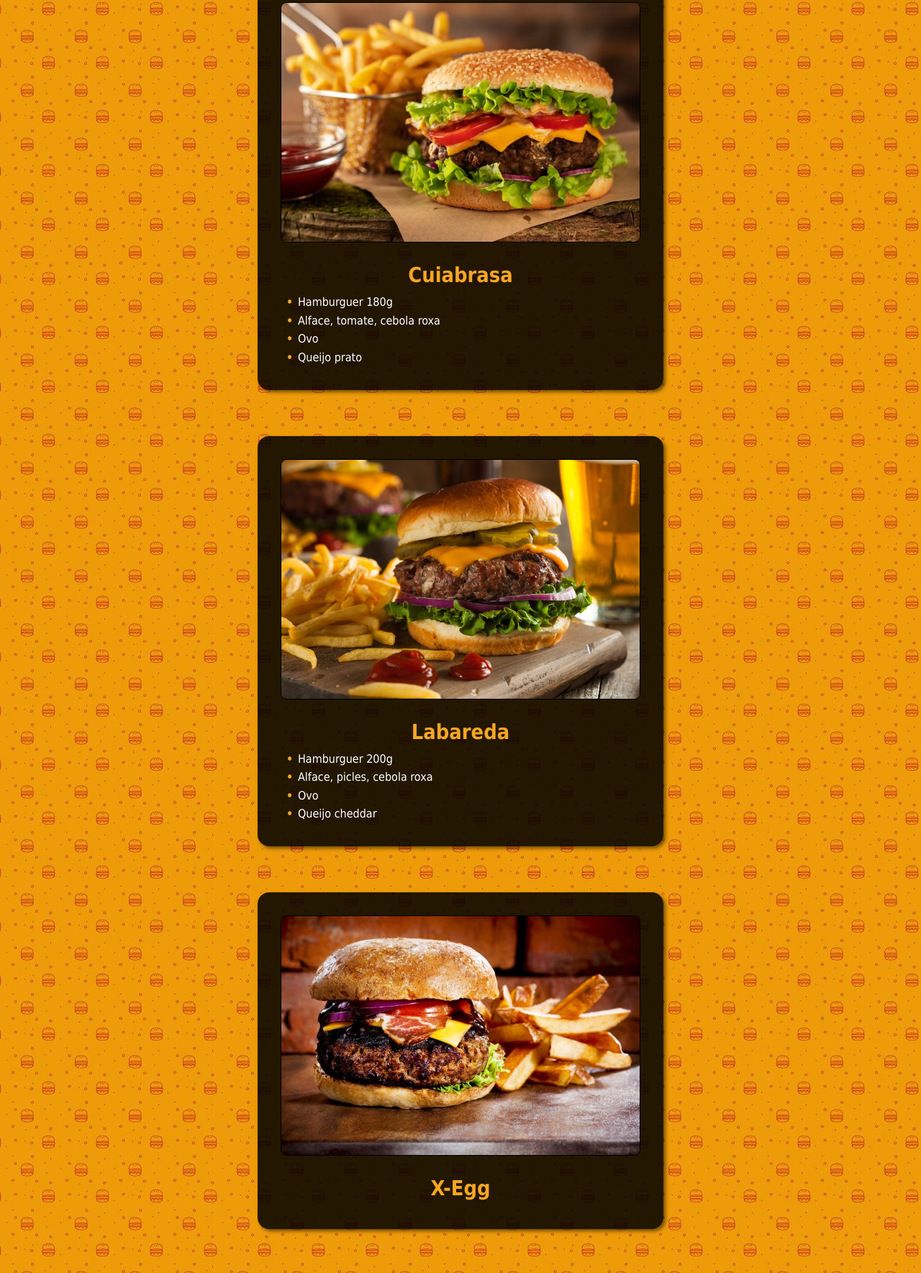
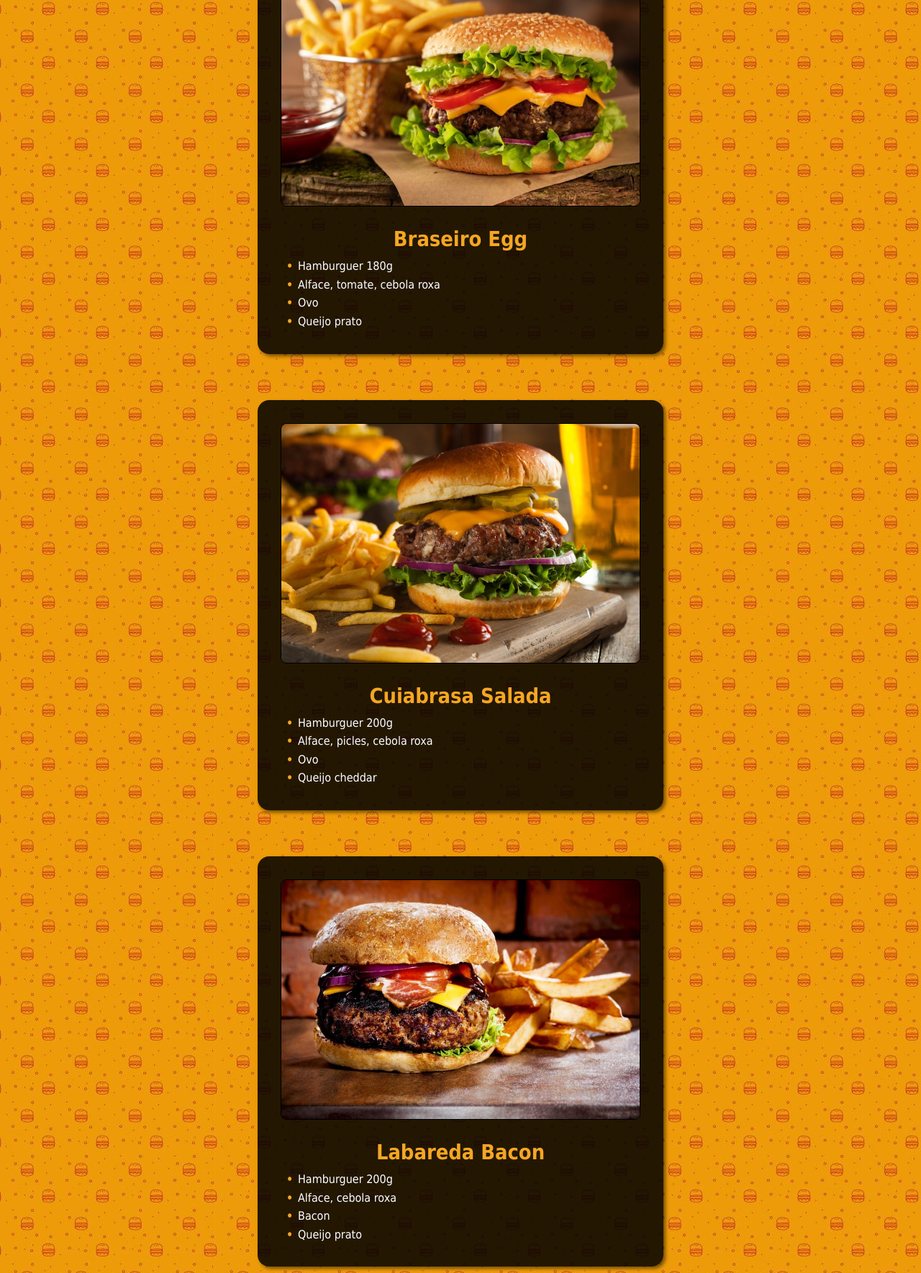
Before and after one commit to eddieallen84/fogueiraburguer, a plain HTML site: page index.html in a window 1280 px wide. Shown: the part 658-2427 px from the top of the page at 72% size. Drawn offline with Linux system fonts and the light colour scheme.

Commit message:
cards finalizados

```diff
--- a/css/style.css
+++ b/css/style.css
@@ -28,7 +28,7 @@ header {
 }
 
 header img {
-  max-width: 300px;
+  max-width: 250px;
   border: 1px solid black;
   border-radius: 50%;
   margin-bottom: 1rem;
--- a/index.html
+++ b/index.html
@@ -22,7 +22,7 @@
     <main>
         <div class="card">
             <img src="img/fotos/Foto (1).jpg" alt="">
-            <h2>Cuiabrasa</h2>
+            <h2>Braseiro Egg</h2>
             <ul>
                 <li>Hamburguer 180g</li>
                 <li>Alface, tomate, cebola roxa</li>
@@ -32,7 +32,7 @@
         </div>
         <div class="card">
             <img src="img/fotos/Foto (2).jpg" alt="">
-            <h2>Labareda</h2>
+            <h2>Cuiabrasa Salada</h2>
             <ul>
                 <li>Hamburguer 200g</li>
                 <li>Alface, picles, cebola roxa</li>
@@ -42,19 +42,42 @@
         </div>
         <div class="card">
             <img src="img/fotos/Foto (11).jpg" alt="">
-            <h2>X-Egg</h2>
+            <h2>Labareda Bacon</h2>
+            <ul>
+                <li>Hamburguer 200g</li>
+                <li>Alface, cebola roxa</li>
+                <li>Bacon</li>
+                <li>Queijo prato</li>
+            </ul>
         </div>
         <div class="card">
             <img src="img/fotos/Foto (12).jpg" alt="">
-            <h2>X-Egg</h2>
+            <h2>Explosão Picanha</h2>
+            <ul>
+                <li>Hamburguer de picanha 180g</li>
+                <li>Alface, tomate, cebola branca</li>
+                <li>Queijo prato</li>
+            </ul>
         </div>
         <div class="card">
             <img src="img/fotos/Foto (13).jpg" alt="">
-            <h2>X-Egg</h2>
+            <h2>Vulcão Duplo</h2>
+            <ul>
+                <li>2 Hamburguer 150g</li>
+                <li>Alface, tomate, cebola roxa</li>
+                <li>Bacon</li>
+                <li>Queijo cheddar</li>
+            </ul>
         </div>
         <div class="card">
             <img src="img/fotos/Foto (14).jpg" alt="">
-            <h2>X-Egg</h2>
+            <h2>Braseiro Gorgonzola</h2>
+            <ul>
+                <li>Hamburguer 180g</li>
+                <li>Alface, tomate, cebola roxa</li>
+                <li>Creme de gorgonzola</li>
+                <li>Queijo prato</li>
+            </ul>
         </div>
 
     </main>
```
